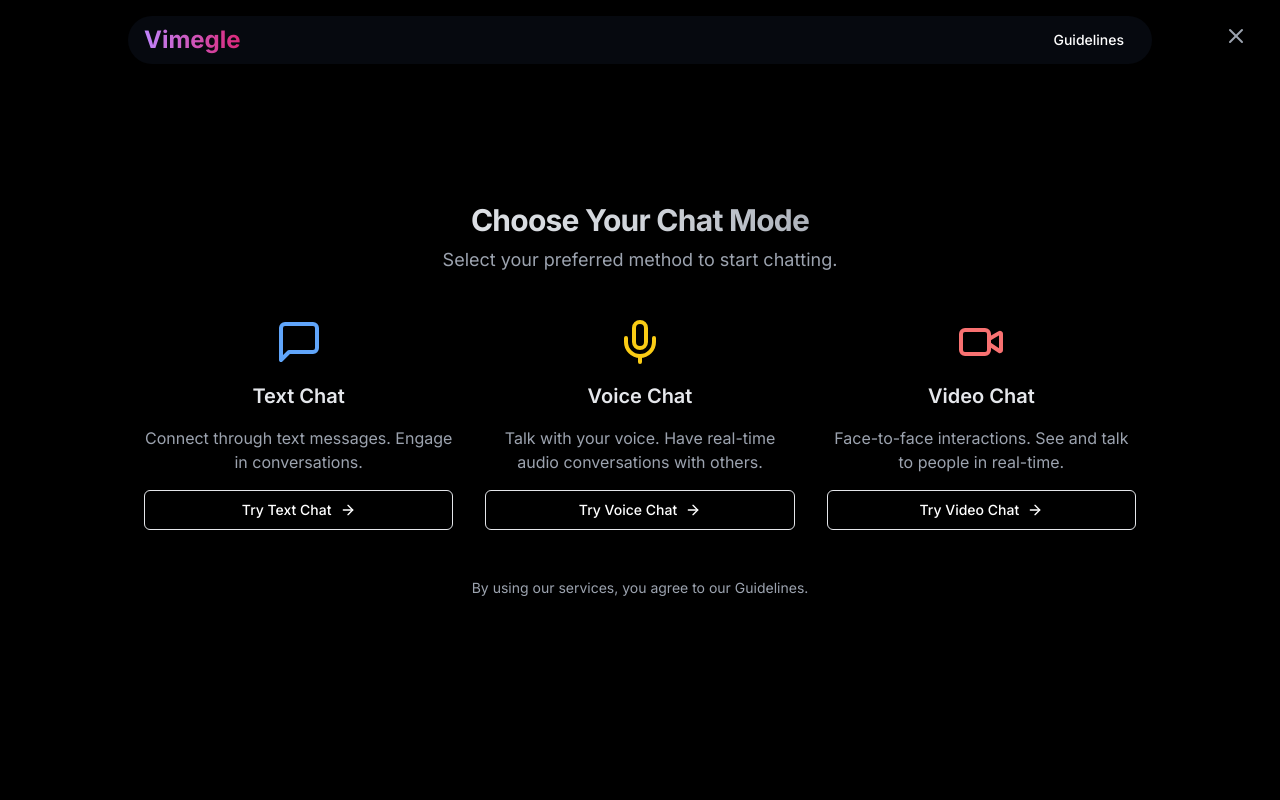
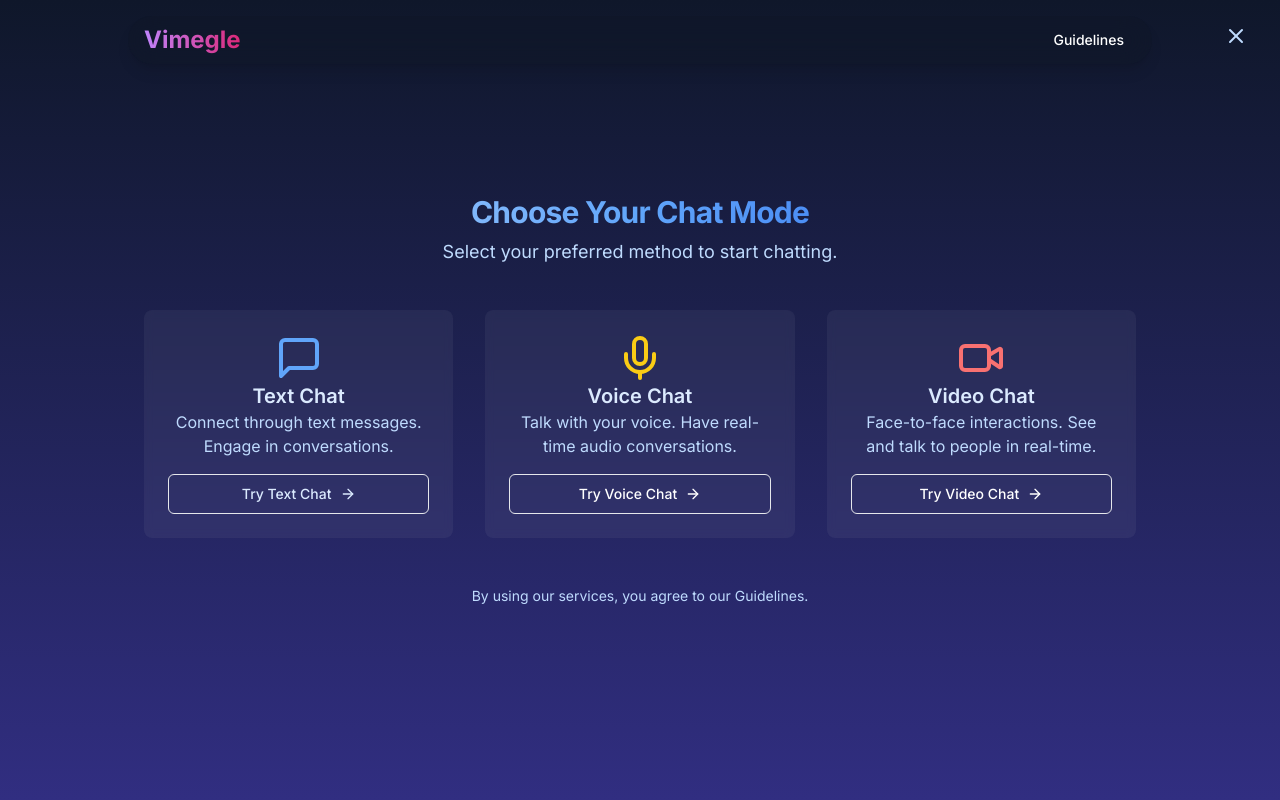
Before and after one commit to theg1239/vimegle-web, a Next.js app: page / in a window 1280 px wide. Both pictures are taken after a click on the button "Start Chatting". Shown: the top 800 px of the page. Built offline with nearby package versions, Linux system fonts and the light colour scheme.

Commit message:
update hero

```diff
--- a/app/components/hero.tsx
+++ b/app/components/hero.tsx
@@ -1,6 +1,6 @@
 "use client"
 
-import { useState, useEffect, ReactNode } from "react"
+import { useState, useEffect, type ReactNode, useRef } from "react"
 import { Video, MessageSquare, Mic, Users, ArrowRight, X } from "lucide-react"
 import Link from "next/link"
 import { Button } from "@/app/components/ui/button"
@@ -16,6 +16,7 @@ interface ChatModeCardProps {
 export function IntegratedHero() {
   const [showChatModes, setShowChatModes] = useState(false)
   const [isMobile, setIsMobile] = useState(false)
+  const canvasRef = useRef<HTMLCanvasElement>(null)
 
   useEffect(() => {
     const checkMobile = () => setIsMobile(window.innerWidth < 768)
@@ -24,11 +25,80 @@ export function IntegratedHero() {
     return () => window.removeEventListener("resize", checkMobile)
   }, [])
 
+  useEffect(() => {
+    const canvas = canvasRef.current
+    if (!canvas) return
+
+    const ctx = canvas.getContext("2d")
+    if (!ctx) return
+
+    let animationFrameId: number
+    let time = 0
+
+    const resize = () => {
+      canvas.width = window.innerWidth
+      canvas.height = window.innerHeight
+    }
+
+    const animate = () => {
+      time += 0.005
+      ctx.clearRect(0, 0, canvas.width, canvas.height)
+
+      const gradient = ctx.createLinearGradient(0, 0, canvas.width, canvas.height)
+      gradient.addColorStop(0, "rgba(15, 23, 42, 1)") // Dark blue
+      gradient.addColorStop(1, "rgba(23, 37, 84, 1)") // Slightly lighter blue
+      ctx.fillStyle = gradient
+      ctx.fillRect(0, 0, canvas.width, canvas.height)
+
+      for (let i = 0; i < 3; i++) {
+        drawWave(ctx, time + i * 0.5, canvas.width, canvas.height, 100 + i * 50)
+      }
+
+      animationFrameId = requestAnimationFrame(animate)
+    }
+
+    const drawWave = (
+      ctx: CanvasRenderingContext2D,
+      t: number,
+      width: number,
+      height: number,
+      amplitude: number
+    ) => {
+      ctx.beginPath()
+      ctx.moveTo(0, height)
+
+      for (let x = 0; x < width; x++) {
+        const y = Math.sin(x * 0.01 + t) * amplitude + height / 2
+        ctx.lineTo(x, y)
+      }
+
+      ctx.lineTo(width, height)
+      ctx.closePath()
+
+      const gradient = ctx.createLinearGradient(0, 0, width, 0)
+      gradient.addColorStop(0, "rgba(59, 130, 246, 0.1)") // Light blue
+      gradient.addColorStop(0.5, "rgba(147, 197, 253, 0.1)") // Very light blue
+      gradient.addColorStop(1, "rgba(59, 130, 246, 0.1)") // Light blue
+      ctx.fillStyle = gradient
+      ctx.fill()
+    }
+
+    resize()
+    animate()
+
+    window.addEventListener("resize", resize)
+
+    return () => {
+      window.removeEventListener("resize", resize)
+      cancelAnimationFrame(animationFrameId)
+    }
+  }, [])
+
   const toggleChatModes = () => setShowChatModes(!showChatModes)
 
   return (
-    <section className="relative min-h-screen bg-black text-white pt-16 md:pt-2">
-      <div className="absolute inset-0 bg-[linear-gradient(to_right,#4f4f4f2e_1px,transparent_1px),linear-gradient(to_bottom,#4f4f4f2e_1px,transparent_1px)] bg-[size:14px_24px] [mask-image:radial-gradient(ellipse_60%_50%_at_50%_0%,#000_70%,transparent_100%)]"></div>
+    <section className="relative min-h-screen bg-gradient-to-b from-slate-900 to-indigo-900 text-white pt-16 md:pt-2 overflow-hidden">
+      <canvas ref={canvasRef} className="absolute inset-0 w-full h-full" style={{ pointerEvents: "none" }} />
 
       <div
         className={`relative z-10 transition-all duration-500 ease-in-out ${
@@ -37,19 +107,19 @@ export function IntegratedHero() {
       >
         <div className="container mx-auto px-4 max-w-5xl py-14 pt-24 md:pt-48">
           <div className="text-center mb-16">
-            <span className="inline-flex items-center px-3 py-1 text-sm font-medium rounded-full bg-purple-500/10 text-purple-300 ring-1 ring-purple-500/20 mb-4">
+            <span className="inline-flex items-center px-3 py-1 text-sm font-medium rounded-full bg-blue-500/10 text-blue-300 ring-1 ring-blue-500/20 mb-4">
               <Users className="w-4 h-4 mr-2" />
               Connect with People
             </span>
             <h2
-              className="text-4xl md:text-5xl lg:text-6xl font-bold tracking-tight bg-clip-text text-transparent bg-gradient-to-r from-gray-100 via-gray-300 to-gray-500 leading-relaxed mb-6"
+              className="text-4xl md:text-5xl lg:text-6xl font-bold tracking-tight bg-clip-text text-transparent bg-gradient-to-r from-blue-200 via-blue-400 to-blue-600 leading-relaxed mb-6"
               style={{ lineHeight: "1.21" }}
             >
               Meet Someone
               <br />
               New Today
             </h2>
-            <p className="mt-6 text-xl text-gray-400 leading-relaxed max-w-2xl mx-auto">
+            <p className="mt-6 text-xl text-blue-200 leading-relaxed max-w-2xl mx-auto">
               Experience real-time video, voice, and text chat. Make new friends in seconds.
             </p>
           </div>
@@ -57,7 +127,7 @@ export function IntegratedHero() {
           <div className="text-center mt-12">
             <Button
               onClick={toggleChatModes}
-              className="bg-purple-600 hover:bg-purple-700 text-white transition duration-200 px-10 py-6 text-xl"
+              className="bg-blue-600 hover:bg-blue-700 text-white transition duration-200 px-10 py-6 text-xl"
             >
               Start Chatting
               <ArrowRight className="ml-2 w-6 h-6" />
@@ -65,32 +135,40 @@ export function IntegratedHero() {
           </div>
 
           <div className="text-center mt-12">
-            <p className="text-sm text-gray-400 max-w-sm mx-auto">
+            <p className="text-sm text-blue-200 max-w-sm mx-auto">
               By using our services, you agree to our Guidelines.
             </p>
           </div>
         </div>
       </div>
 
+      {/* Chat modes overlay */}
       <div
-        className={`fixed inset-0 z-20 bg-black transition-all duration-500 ease-in-out ${
+        onClick={toggleChatModes}
+        className={`fixed inset-0 z-20 bg-gradient-to-b from-slate-900 to-indigo-900 transition-all duration-500 ease-in-out ${
           showChatModes ? "opacity-100" : "opacity-0 pointer-events-none"
         }`}
       >
-        <div className="container mx-auto px-4 max-w-5xl h-full flex flex-col justify-center">
+        {/* Centering wrapper that doesn't take full width, leaving tap areas */}
+        <div className="h-full flex items-center justify-center">
+          {/* Inner container stops propagation so clicks on the cards don't close overlay */}
+          <div
+            onClick={(e) => e.stopPropagation()}
+            className="w-full max-w-5xl px-4"
+          >
             <Button
               variant="ghost"
               onClick={toggleChatModes}
-            className="absolute top-4 right-4 text-gray-400 hover:text-white"
+              className="absolute top-4 right-4 text-blue-200 hover:text-white"
             >
               <X className="w-6 h-6" />
             </Button>
 
             <div className="text-center mb-6 md:mb-11">
-            <h2 className="text-2xl md:text-3xl font-bold tracking-tight bg-clip-text text-transparent bg-gradient-to-r from-gray-100 via-gray-300 to-gray-500">
+              <h2 className="text-2xl md:text-3xl font-bold tracking-tight bg-clip-text text-transparent bg-gradient-to-r from-blue-200 via-blue-400 to-blue-600">
                 Choose Your Chat Mode
               </h2>
-            <p className="mt-2 text-sm md:text-lg text-gray-400 leading-relaxed max-w-md mx-auto">
+              <p className="mt-2 text-sm md:text-lg text-blue-200 leading-relaxed max-w-md mx-auto">
                 Select your preferred method to start chatting.
               </p>
             </div>
@@ -131,7 +209,7 @@ export function IntegratedHero() {
                 <ChatModeCard
                   icon={<Mic className="w-12 h-12 text-yellow-400" />}
                   title="Voice Chat"
-                description="Talk with your voice. Have real-time audio conversations with others."
+                  description="Talk with your voice. Have real-time audio conversations."
                   href="/voice"
                   color="yellow"
                 />
@@ -146,9 +224,10 @@ export function IntegratedHero() {
             )}
 
             <div className="text-center">
-            <p className="text-xs md:text-sm text-gray-400 max-w-sm mx-auto">
+              <p className="text-xs md:text-sm text-blue-200 max-w-sm mx-auto">
                 By using our services, you agree to our Guidelines.
               </p>
+            </div>
           </div>
         </div>
       </div>
@@ -158,14 +237,17 @@ export function IntegratedHero() {
 
 function ChatModeCard({ icon, title, description, href, color }: ChatModeCardProps) {
   return (
-    <div className="space-y-4">
+    <div className="flex flex-col h-full bg-white/5 p-6 rounded-lg backdrop-blur-sm">
+      <div>
         <div className="flex justify-center">{icon}</div>
-      <h3 className="text-xl font-semibold text-gray-200 text-center">{title}</h3>
-      <p className="text-gray-400 text-center">{description}</p>
+        <h3 className="text-xl font-semibold text-blue-100 text-center">{title}</h3>
+        <p className="text-blue-200 text-center">{description}</p>
+      </div>
+      <div className="mt-auto pt-4">
         <Button
           asChild
           variant="outline"
-        className={`w-full hover:bg-${color}-700 hover:text-white transition duration-200`}
+          className={`w-full bg-${color}-500/20 hover:bg-${color}-500/30 text-${color}-100 hover:text-white border-${color}-500/50 hover:border-${color}-400 transition duration-200`}
         >
           <Link href={href}>
             Try {title}
@@ -173,21 +255,22 @@ function ChatModeCard({ icon, title, description, href, color }: ChatModeCardPro
           </Link>
         </Button>
       </div>
+    </div>
   )
 }
 
 function ChatModeCardMobile({ icon, title, description, href, color }: ChatModeCardProps) {
   return (
-    <div className="flex items-center space-x-4 bg-black p-4 rounded-lg">
+    <div className="flex items-center space-x-4 bg-white/5 p-4 rounded-lg backdrop-blur-sm">
       <div className="flex-shrink-0">{icon}</div>
       <div className="flex-grow">
-        <h3 className="text-base font-semibold text-gray-200">{title}</h3>
-        <p className="text-xs text-gray-400">{description}</p>
+        <h3 className="text-base font-semibold text-blue-100">{title}</h3>
+        <p className="text-xs text-blue-200">{description}</p>
       </div>
       <Button
         asChild
         variant="outline"
-        className={`flex-shrink-0 hover:bg-${color}-700 hover:text-white transition duration-200`}
+        className={`flex-shrink-0 bg-${color}-500/20 hover:bg-${color}-500/30 text-${color}-100 hover:text-white border-${color}-500/50 hover:border-${color}-400 transition duration-200`}
       >
         <Link href={href}>
           <ArrowRight className="w-4 h-4" />
--- a/app/page.tsx
+++ b/app/page.tsx
@@ -16,7 +16,7 @@ function App() {
       <Header />
       {/* <IntegratedHeroLamp/> */}
       <IntegratedHero />
-      <AboutSection />
+      {/* <AboutSection /> */}
       <Toaster />
     </div>
   );
```
Lines whose indentation alone changed are shown as unchanged.
